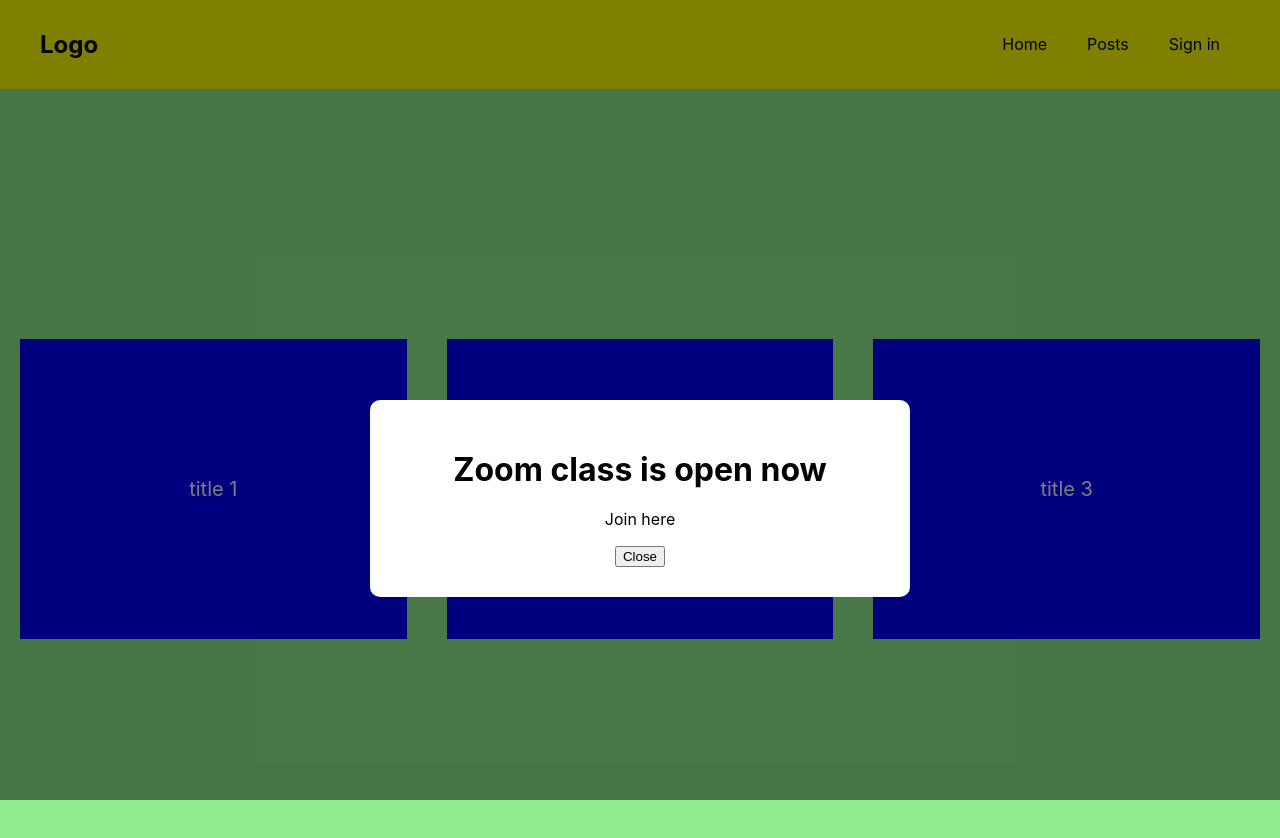
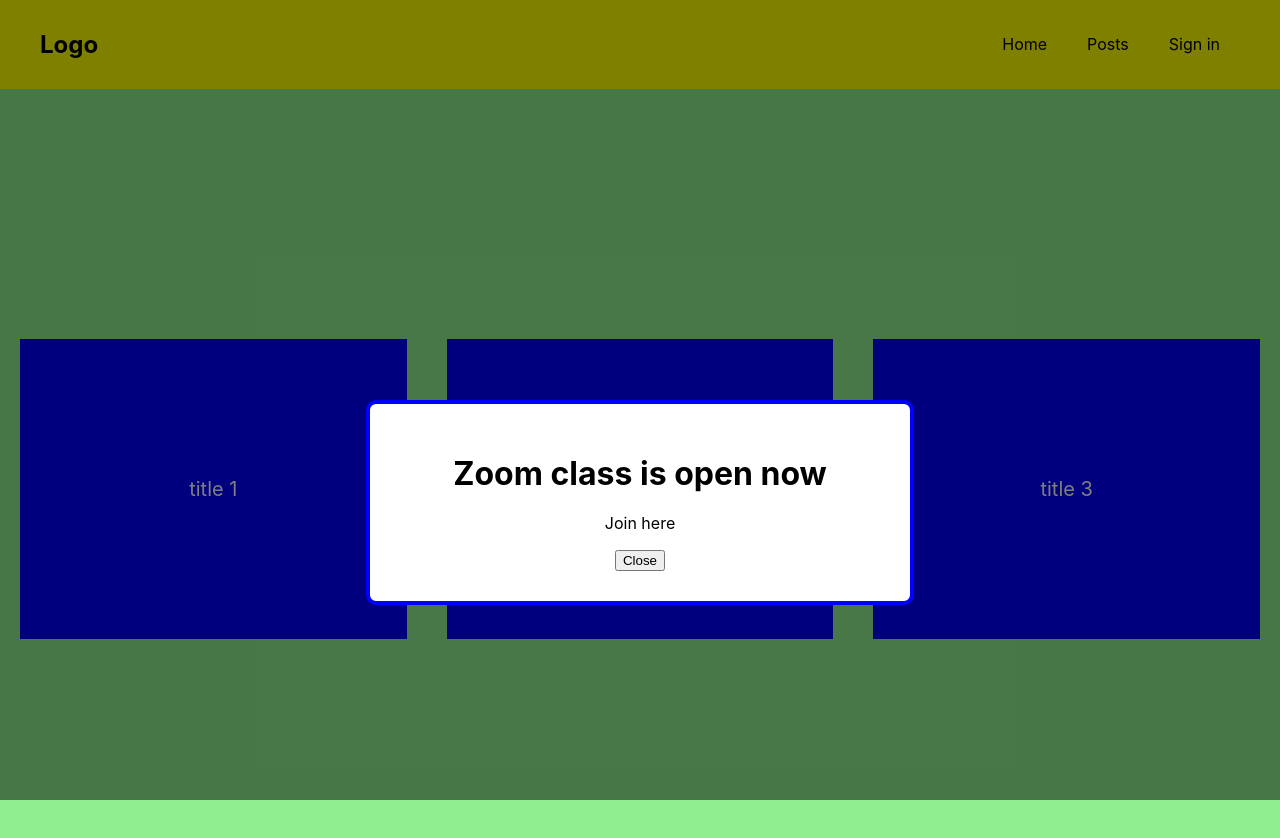
Before and after one commit to hay-mar-kyaw/react-example, a React (Create React App) app: page / in a window 1280 px wide. Both pictures are taken after a click on the item "Sign in". Shown: the top 838 px of the page. Built offline with nearby package versions, Linux system fonts and the light colour scheme.

Commit message:
inline style

```diff
--- a/src/App.js
+++ b/src/App.js
@@ -54,7 +54,7 @@ function App() {
         <>
           <Navbar setShowModal={setShowModal}/>
           <PostsList posts={posts}/>
-          {showModal && <Modal>
+          {showModal && <Modal danger={false}>
             {/* slot */}
               <h1>Zoom class is open now</h1>
               <p>Join here</p>
--- a/src/components/Modal/index.js
+++ b/src/components/Modal/index.js
@@ -2,12 +2,15 @@ import React from 'react'
 import './index.css'
 import ReactDOM from 'react-dom';
 
-export default function Modal({children}) {
+export default function Modal({children, danger}) {
   return (
 
     ReactDOM.createPortal(
         <div className="modal-backdrop">
-        <div className="modal">
+        <div className="modal" style={{
+            border : '4px solid',
+            borderColor : danger ? 'red' :'blue'
+        }}>
             {/* modal content  */}
             {children}
         </div>
```
